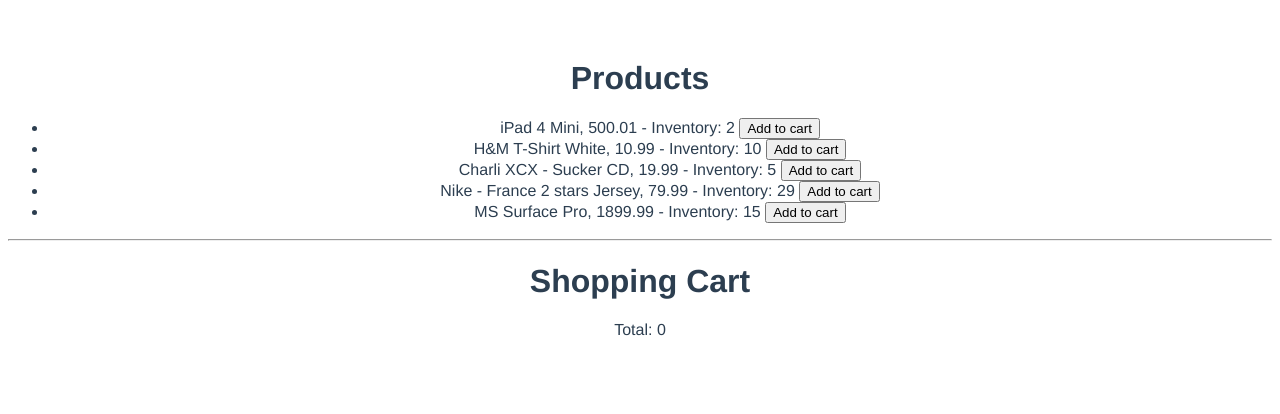
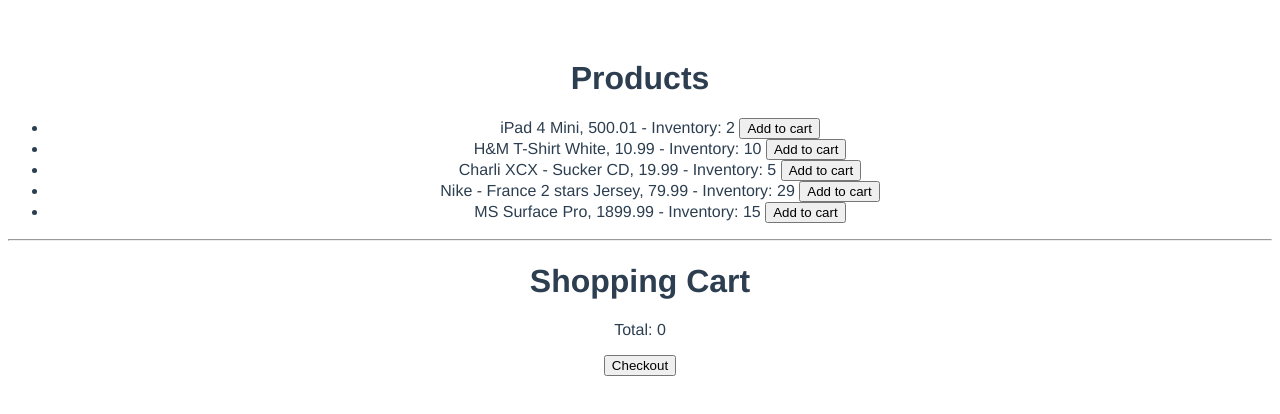
Before and after one commit to ericGuyaderBerger/vue-school-vuex, a Vue app: page / in a window 1280 px wide. Shown: the top 414 px of the page. Built offline with nearby package versions, Linux system fonts and the light colour scheme.

Commit message:
Adds checkout capability

```diff
--- a/src/App.vue
+++ b/src/App.vue
@@ -3,6 +3,8 @@
     <product-list />
     <hr>
     <shopping-cart />
+    <button @click="$store.dispatch('checkout')">Checkout</button>
+    <p>{{ $store.state.checkoutStatus}}</p>
   </div>
 </template>
 
--- a/src/store.js
+++ b/src/store.js
@@ -7,7 +7,8 @@
 export default new Vuex.Store({
   state: { // = data
     products: [],
-    cart: []
+    cart: [],
+    checkoutStatus: null
   },
   getters: { // = computed
     productsCount (state, getters) {
@@ -47,6 +48,18 @@
         }
         context.commit('decrementInventory', product)
       }
+    },
+    checkout ({commit, state}) {
+      shop.buyProducts(
+        state.cartProducts,
+        () => {
+          commit('emptyCart')
+          commit('changeCheckoutStatus', 'success')
+        },
+        () => {
+          commit('changeCheckoutStatus', 'fail')
+        }
+      )
     }
   },
   mutations: { // = nothing ;-) !
@@ -61,6 +74,12 @@
     },
     decrementInventory (state, product) {
       product.inventory--
+    },
+    emptyCart (state) {
+      state.cart = []
+    },
+    changeCheckoutStatus (state, status) {
+      state.checkoutStatus = status
     }
   }
 })
```
